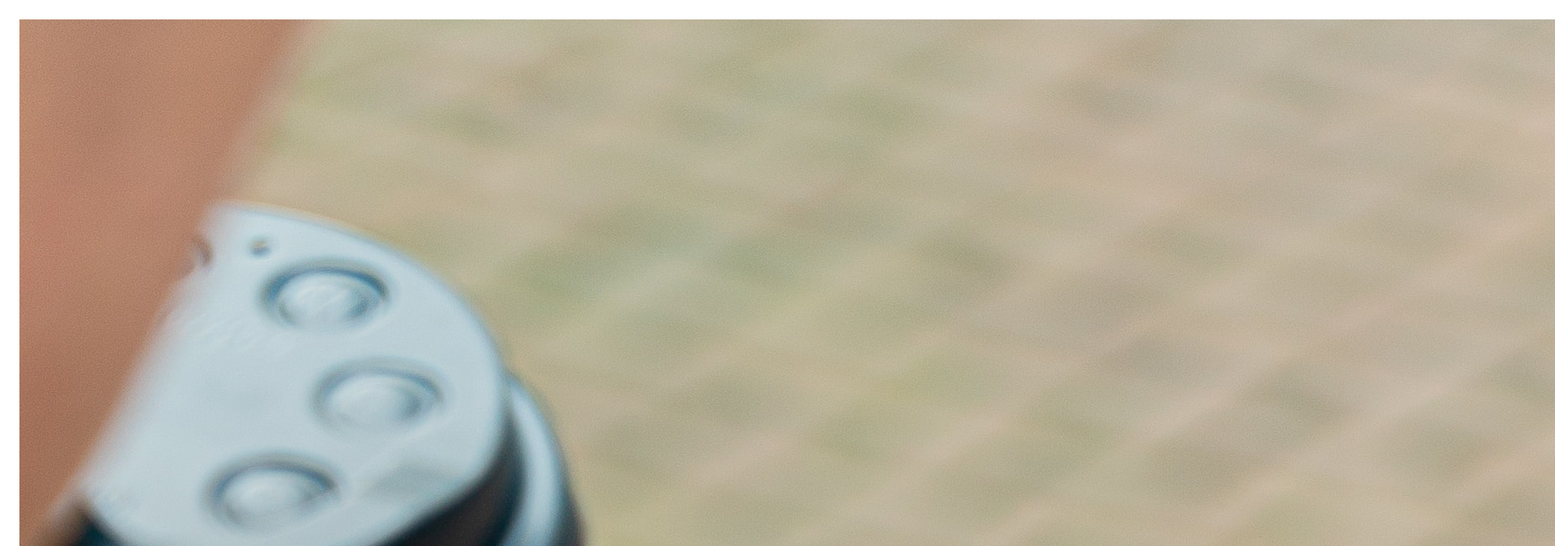
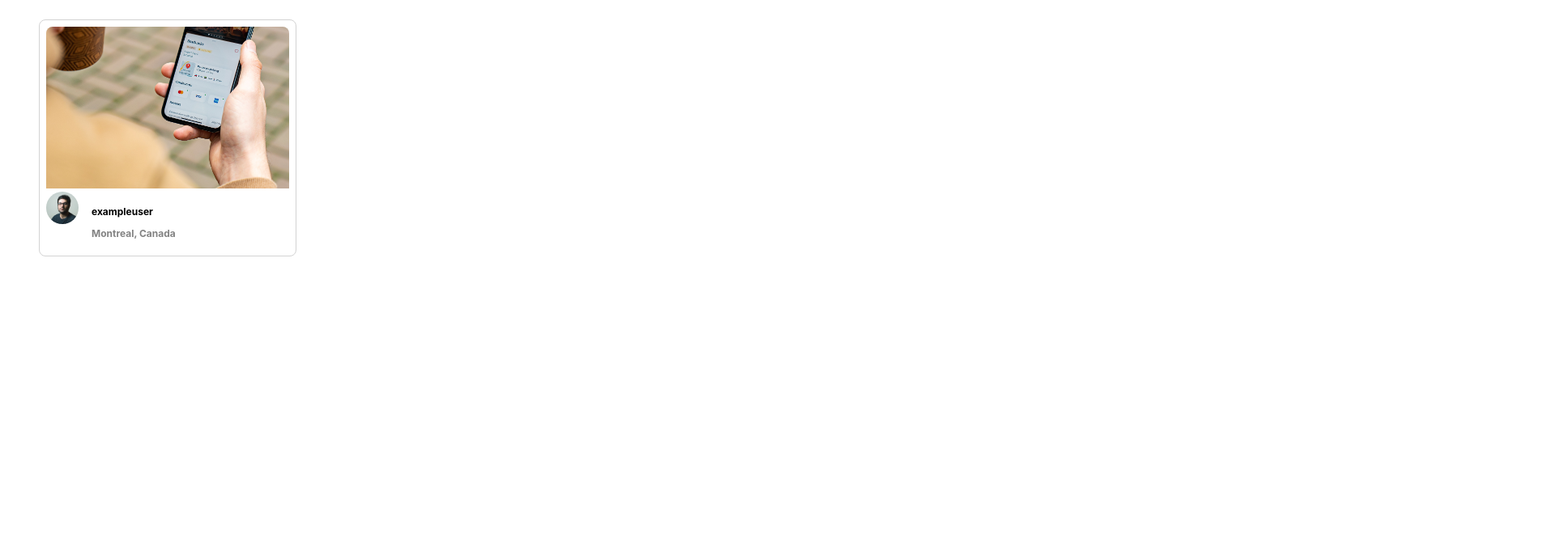
Before and after one commit to J-0-d-a-1/photolabs, a React (Vite) app in the folder frontend/: page / in a window 1280 px wide. Shown: the top 675 px of the page at 81% size, 1920 px wide, since content can reach past the window. Built offline with nearby package versions, Linux system fonts and the light colour scheme; the HTML template or start-up script is replaced by a standard one.

Commit message:
UPDATE: className added to PhotoListItem component so that it got styled.

```diff
--- a/frontend/src/components/PhotoListItem.jsx
+++ b/frontend/src/components/PhotoListItem.jsx
@@ -9,13 +9,23 @@
   } = props.photo;
 
   return (
-    <div>
-      <img src={full} alt="photo" />
-      <img src={profile} alt="uesr's photo" />
-      <p>{username}</p>
-      <p>
-        {location.city}, {location.country}
-      </p>
+    <div className="photo-list__item">
+      <img className="photo-list__image" src={full} alt="photo" />
+      <div className="photo-list__user-details">
+        <img
+          className="photo-list__user-profile"
+          src={profile}
+          alt="uesr's photo"
+        />
+        <div className="photo-list__user-info">
+          <p>{username}</p>
+          <div className="photo-list__user-location">
+            <p>
+              {location.city}, {location.country}
+            </p>
+          </div>
+        </div>
+      </div>
     </div>
   );
 };
```
